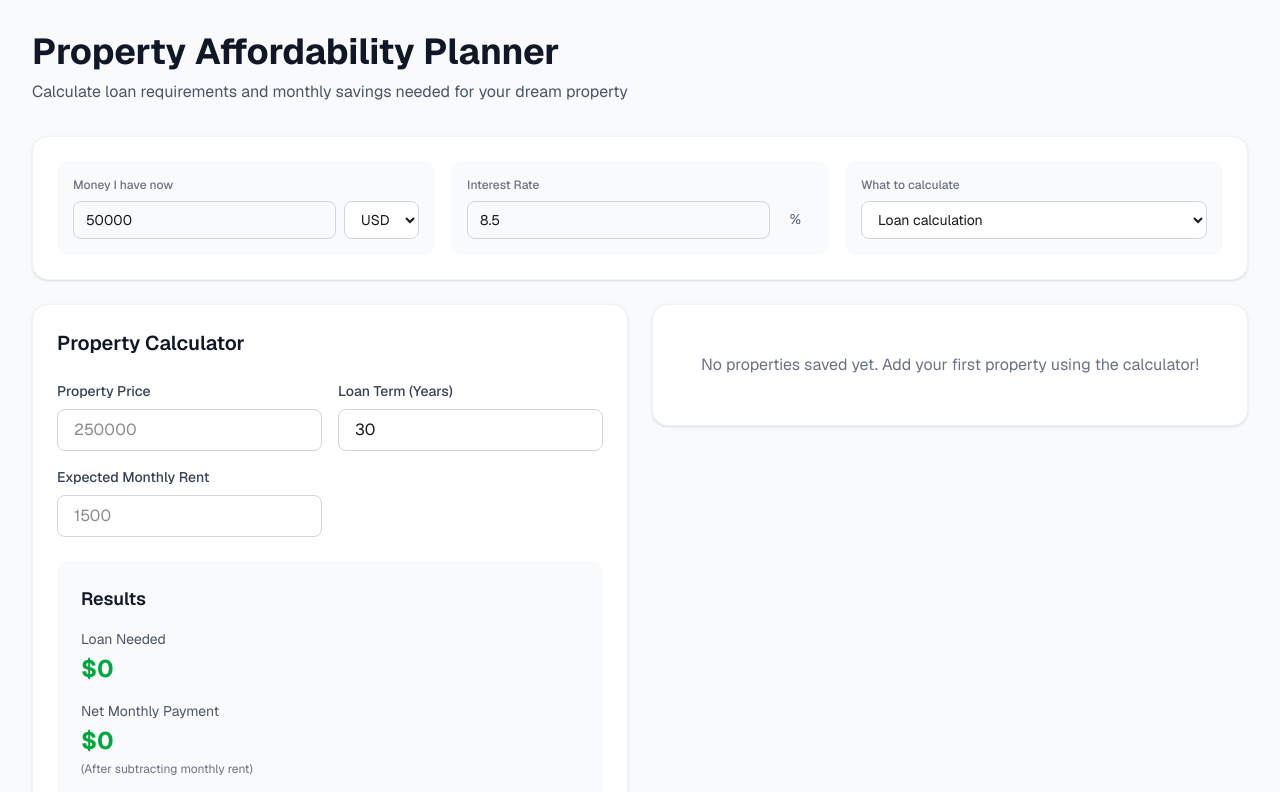
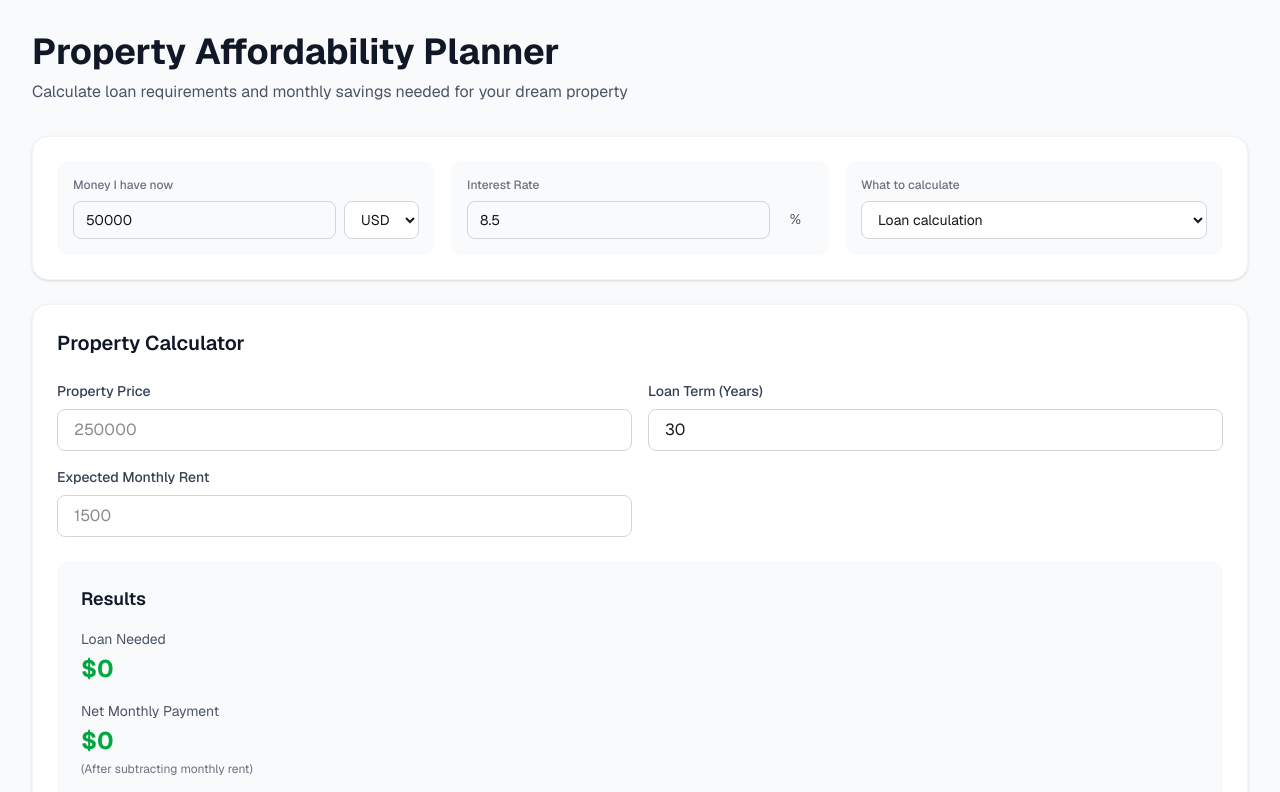
Before and after one commit to hostingbts/property-affordability-planner, a Next.js app: page / in a window 1280 px wide. Shown: the top 792 px of the page. Built offline with nearby package versions, Linux system fonts and the light colour scheme.

Commit message:
Move Saved Properties under calculator and display in horizontal rows

```diff
--- a/app/page.tsx
+++ b/app/page.tsx
@@ -18,17 +18,13 @@ export default function Home() {
         {/* TopBar - Always visible */}
         <TopBar />
 
-        {/* Main Content - Two columns on desktop, stacked on mobile */}
-        <div className="grid grid-cols-1 lg:grid-cols-2 gap-6">
-          {/* Left: Calculator Panel */}
-          <div>
-            <CalculatorPanel />
-          </div>
+        {/* Main Content - Stacked vertically */}
+        <div className="space-y-6">
+          {/* Calculator Panel */}
+          <CalculatorPanel />
 
-          {/* Right: Saved Properties List */}
-          <div>
-            <SavedPropertiesList />
-          </div>
+          {/* Saved Properties List */}
+          <SavedPropertiesList />
         </div>
 
         {/* Footer */}
--- a/components/SavedPropertiesList.tsx
+++ b/components/SavedPropertiesList.tsx
@@ -44,7 +44,7 @@ export default function SavedPropertiesList() {
           </p>
         </div>
 
-        <div className="grid grid-cols-1 md:grid-cols-2 lg:grid-cols-3 gap-4">
+        <div className="flex flex-wrap gap-4">
           {properties.map((property) => {
             const loanResult = calculateLoanMode(property, settings.availableCash, settings.interestRate);
             const savingResult = calculateSavingMode(
@@ -56,7 +56,7 @@ export default function SavedPropertiesList() {
             return (
               <div
                 key={property.id}
-                className="bg-gray-50 rounded-xl p-4 hover:shadow-md transition-shadow cursor-pointer border border-gray-200"
+                className="bg-gray-50 rounded-xl p-4 hover:shadow-md transition-shadow cursor-pointer border border-gray-200 flex-shrink-0 w-full sm:w-[calc(50%-0.5rem)] md:w-[calc(33.333%-0.67rem)] lg:w-[calc(25%-0.75rem)]"
                 onClick={() => setSelectedProperty(property)}
               >
                 {/* Single Image Thumbnail */}
```
